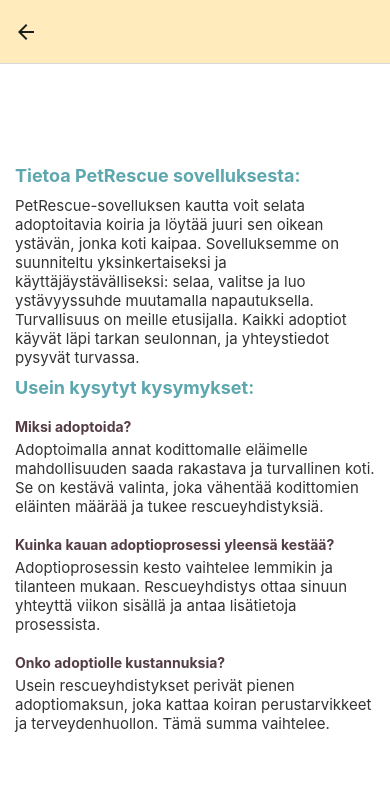
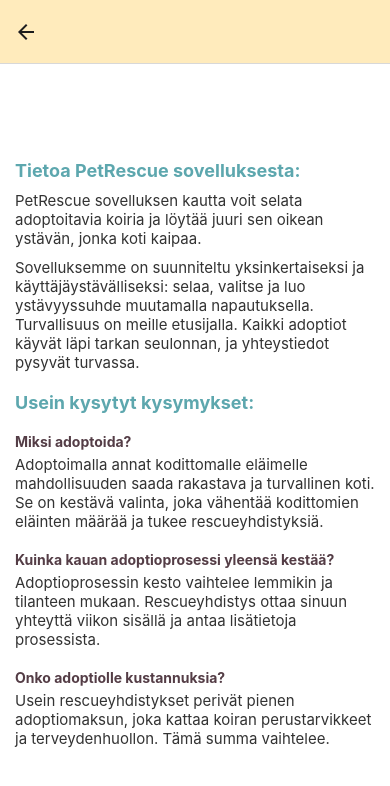
Before and after one commit to TVT22KMO-Mobiilikehitysprojekti-Ryhma6/PetRescue, a React Native app: screen /Questions in a window 390 px wide. Shown: the top 786 px of the page. Built offline with nearby package versions, Linux system fonts and the light colour scheme.

Commit message:
Pieniä muutoksia

```diff
--- a/App.js
+++ b/App.js
@@ -21,6 +21,7 @@
           options= {{
             title: '',
             headerTitle: '',
+            headerShown: false,
           }}
         />
            <Stack.Screen
--- a/Screens/ConfirmationScreen.js
+++ b/Screens/ConfirmationScreen.js
@@ -40,6 +40,7 @@
     fontSize: 40,
     color: '#5da7ae',
     textAlign: 'center',
+    fontStyle: 'italic',
   },
   subHeader: {
     fontSize: 18,
--- a/Screens/HomeScreen.js
+++ b/Screens/HomeScreen.js
@@ -3,7 +3,6 @@
 import Logo from '../picture/Logo.jpg';
 
 export default function HomeScreen({ navigation }) {
-  const [message, setMessage] = useState('PetRescue');
 
   useLayoutEffect(() => {
     navigation.setOptions({
@@ -16,7 +15,7 @@
   return (
     <View style={styles.container}>
           <Image source={Logo} style={styles.logo} />
-      <Text style={styles.header}>Tervetuloa {message} sovellukseen!</Text>
+      <Text style={styles.header}>Tervetuloa!</Text>
       <Text style={styles.infoText}>
         Etsitkö uskollista ystävää? Ystävää jonka kanssa jakaa elämän ilot ja surut? Haluaisitko
         mahdollisesti antaa Lemmikille uuden turvallisen kodin?
@@ -29,7 +28,7 @@
       </Text>
       <TouchableOpacity
         style={styles.startButton}
-        onPress={() => navigation.navigate('Search', { message: message })}
+        onPress={() => navigation.navigate('Search')}
       >
         <Text style={{ color: '#543d46' }}>Aloita</Text>
       </TouchableOpacity>
@@ -39,9 +38,11 @@
 
 const styles = StyleSheet.create({
   container: {
-    padding: 5,
+    flex: 1,
+    justifyContent: 'center',
     alignItems: 'center',
     backgroundColor: '#5da7ae',
+    paddingTop: 80,
   },
   logo: {
     width: 210,
@@ -55,17 +56,18 @@
     width: 500,
     fontWeight: '400',
     fontStyle: 'italic',
-    fontSize: 22,
+    fontSize: 40,
     textAlign: 'center',
     color: 'white'
   },
   infoText: {
     padding: 8,
     fontSize: 15,
-    marginLeft: 10,
-    marginRight: 10,
+    marginLeft: 15,
+    marginRight: 15,
     textAlign: 'center',
     color: 'white'
+
   },
   startButton: {
     backgroundColor: '#ffebbc',
--- a/Screens/QuestionsScreen.js
+++ b/Screens/QuestionsScreen.js
@@ -14,7 +14,9 @@
         <View style={styles.container}>
           <Text style={styles.header}>Tietoa PetRescue sovelluksesta:</Text>
           <Text style={styles.infoText}>
-            PetRescue-sovelluksen kautta voit selata adoptoitavia koiria ja löytää juuri sen oikean ystävän, jonka koti kaipaa. Sovelluksemme on suunniteltu yksinkertaiseksi ja käyttäjäystävälliseksi: selaa, valitse ja luo ystävyyssuhde muutamalla napautuksella. Turvallisuus on meille etusijalla. Kaikki adoptiot käyvät läpi tarkan seulonnan, ja yhteystiedot pysyvät turvassa.
+            PetRescue sovelluksen kautta voit selata adoptoitavia koiria ja löytää juuri sen oikean ystävän, jonka koti kaipaa.
+          </Text>
+          <Text style={styles.infoText}>Sovelluksemme on suunniteltu yksinkertaiseksi ja käyttäjäystävälliseksi: selaa, valitse ja luo ystävyyssuhde muutamalla napautuksella. Turvallisuus on meille etusijalla. Kaikki adoptiot käyvät läpi tarkan seulonnan, ja yhteystiedot pysyvät turvassa.
           </Text>
           <Text style={styles.header}>Usein kysytyt kysymykset:</Text>
           <Text style={styles.subHeader}>Miksi adoptoida?</Text>
@@ -47,6 +49,7 @@
           color: '#5da7ae',
           fontWeight: 'bold',
           marginBottom: 10,
+          marginTop: 10,
           textAlign: 'left',
         },
         subHeader: {
```
